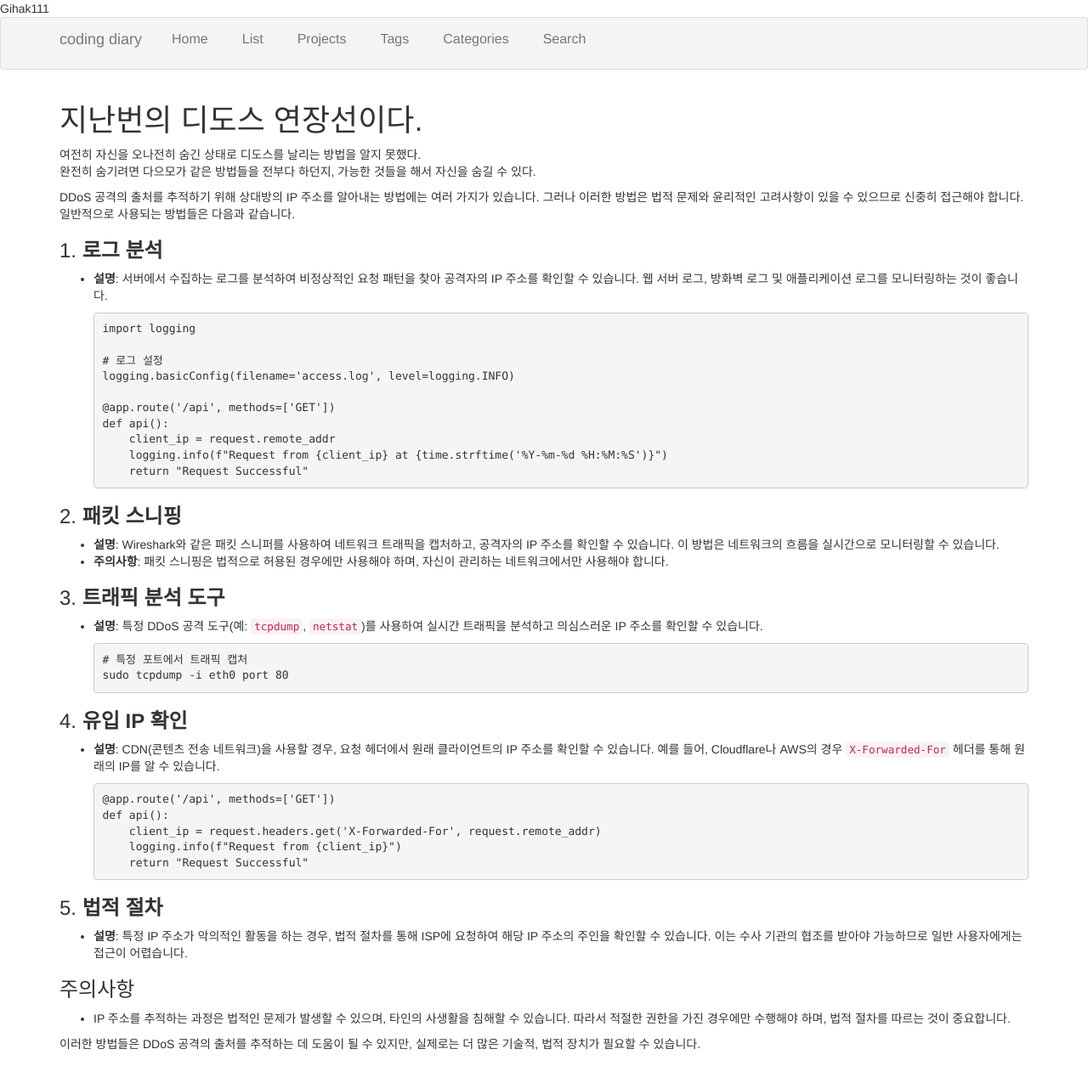
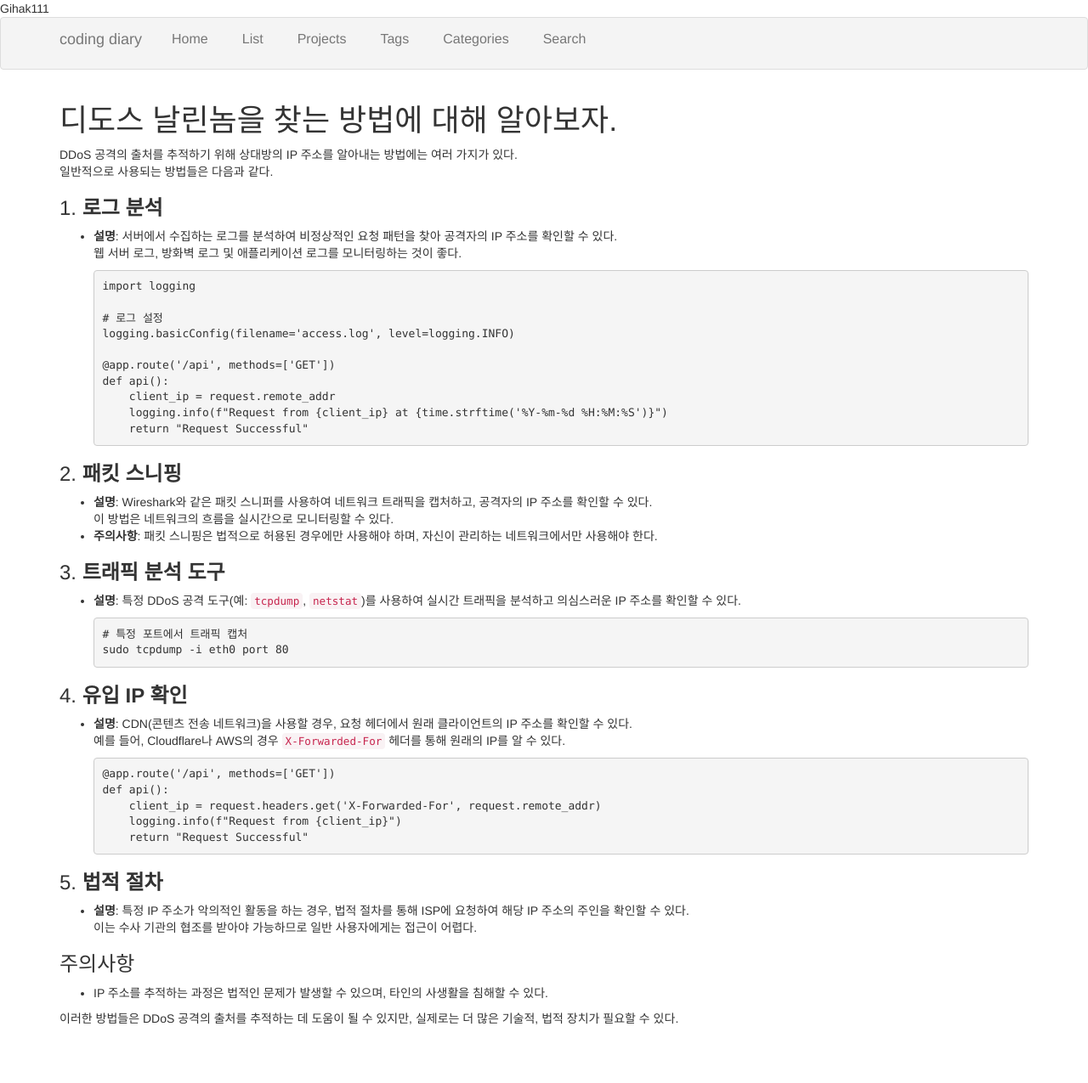
Before and after one commit to Gihak111/Gihak111.github.io, a Jekyll site: the page built from _posts/2024-10-30-python_DDos_Defense_2_upload.md, in a window 1280 px wide and 1400 px high. Shown: the top 1275 px of the window at 85% size. Built offline with Jekyll 4.4.1, drawn with Linux system fonts in a browser that asks for light colours.

Commit message:
Update 2024-10-30-python_DDos_Defense_2_upload.md

````diff
--- a/_posts/2024-10-30-python_DDos_Defense_2_upload.md
+++ b/_posts/2024-10-30-python_DDos_Defense_2_upload.md
@@ -1,6 +1,6 @@
 ---
 layout: single
-title:  "윈도우에서 디도스 막는 법"
+title:  "윈도우에서 디도스 날린놈 찾기"
 categories: "Secure"
 tag: "Secure"
 toc: true
@@ -8,17 +8,13 @@ author_profile: false
 sidebar:
     nav: "docs"
 ---
-
-# 지난번의 디도스 연장선이다.
-여전히 자신을 오나전히 숨긴 상태로 디도스를 날리는 방법을 알지 못했다.
-완전히 숨기려면 다으모가 같은 방법들을 전부다 하던지, 가능한 것들을 해서 자신을 숨길 수 있다.
-
-
-
-DDoS 공격의 출처를 추적하기 위해 상대방의 IP 주소를 알아내는 방법에는 여러 가지가 있습니다. 그러나 이러한 방법은 법적 문제와 윤리적인 고려사항이 있을 수 있으므로 신중히 접근해야 합니다. 일반적으로 사용되는 방법들은 다음과 같습니다.
+# 디도스 날린놈을 찾는 방법에 대해 알아보자.
+DDoS 공격의 출처를 추적하기 위해 상대방의 IP 주소를 알아내는 방법에는 여러 가지가 있다.
+일반적으로 사용되는 방법들은 다음과 같다.
 
 ### 1. **로그 분석**
-- **설명**: 서버에서 수집하는 로그를 분석하여 비정상적인 요청 패턴을 찾아 공격자의 IP 주소를 확인할 수 있습니다. 웹 서버 로그, 방화벽 로그 및 애플리케이션 로그를 모니터링하는 것이 좋습니다.
+- **설명**: 서버에서 수집하는 로그를 분석하여 비정상적인 요청 패턴을 찾아 공격자의 IP 주소를 확인할 수 있다.
+웹 서버 로그, 방화벽 로그 및 애플리케이션 로그를 모니터링하는 것이 좋다.
 
   ```python
   import logging
@@ -34,11 +30,12 @@ DDoS 공격의 출처를 추적하기 위해 상대방의 IP 주소를 알아내
   ```
 
 ### 2. **패킷 스니핑**
-- **설명**: Wireshark와 같은 패킷 스니퍼를 사용하여 네트워크 트래픽을 캡처하고, 공격자의 IP 주소를 확인할 수 있습니다. 이 방법은 네트워크의 흐름을 실시간으로 모니터링할 수 있습니다.
-- **주의사항**: 패킷 스니핑은 법적으로 허용된 경우에만 사용해야 하며, 자신이 관리하는 네트워크에서만 사용해야 합니다.
+- **설명**: Wireshark와 같은 패킷 스니퍼를 사용하여 네트워크 트래픽을 캡처하고, 공격자의 IP 주소를 확인할 수 있다.
+이 방법은 네트워크의 흐름을 실시간으로 모니터링할 수 있다.
+- **주의사항**: 패킷 스니핑은 법적으로 허용된 경우에만 사용해야 하며, 자신이 관리하는 네트워크에서만 사용해야 한다.
 
 ### 3. **트래픽 분석 도구**
-- **설명**: 특정 DDoS 공격 도구(예: `tcpdump`, `netstat`)를 사용하여 실시간 트래픽을 분석하고 의심스러운 IP 주소를 확인할 수 있습니다.
+- **설명**: 특정 DDoS 공격 도구(예: `tcpdump`, `netstat`)를 사용하여 실시간 트래픽을 분석하고 의심스러운 IP 주소를 확인할 수 있다.
 
   ```bash
   # 특정 포트에서 트래픽 캡처
@@ -46,7 +43,8 @@ DDoS 공격의 출처를 추적하기 위해 상대방의 IP 주소를 알아내
   ```
 
 ### 4. **유입 IP 확인**
-- **설명**: CDN(콘텐츠 전송 네트워크)을 사용할 경우, 요청 헤더에서 원래 클라이언트의 IP 주소를 확인할 수 있습니다. 예를 들어, Cloudflare나 AWS의 경우 `X-Forwarded-For` 헤더를 통해 원래의 IP를 알 수 있습니다.
+- **설명**: CDN(콘텐츠 전송 네트워크)을 사용할 경우, 요청 헤더에서 원래 클라이언트의 IP 주소를 확인할 수 있다.
+예를 들어, Cloudflare나 AWS의 경우 `X-Forwarded-For` 헤더를 통해 원래의 IP를 알 수 있다.
 
   ```python
   @app.route('/api', methods=['GET'])
@@ -57,9 +55,10 @@ DDoS 공격의 출처를 추적하기 위해 상대방의 IP 주소를 알아내
   ```
 
 ### 5. **법적 절차**
-- **설명**: 특정 IP 주소가 악의적인 활동을 하는 경우, 법적 절차를 통해 ISP에 요청하여 해당 IP 주소의 주인을 확인할 수 있습니다. 이는 수사 기관의 협조를 받아야 가능하므로 일반 사용자에게는 접근이 어렵습니다.
+- **설명**: 특정 IP 주소가 악의적인 활동을 하는 경우, 법적 절차를 통해 ISP에 요청하여 해당 IP 주소의 주인을 확인할 수 있다.
+이는 수사 기관의 협조를 받아야 가능하므로 일반 사용자에게는 접근이 어렵다.
 
 ### 주의사항
-- IP 주소를 추적하는 과정은 법적인 문제가 발생할 수 있으며, 타인의 사생활을 침해할 수 있습니다. 따라서 적절한 권한을 가진 경우에만 수행해야 하며, 법적 절차를 따르는 것이 중요합니다.
+- IP 주소를 추적하는 과정은 법적인 문제가 발생할 수 있으며, 타인의 사생활을 침해할 수 있다.
 
-이러한 방법들은 DDoS 공격의 출처를 추적하는 데 도움이 될 수 있지만, 실제로는 더 많은 기술적, 법적 장치가 필요할 수 있습니다.
+이러한 방법들은 DDoS 공격의 출처를 추적하는 데 도움이 될 수 있지만, 실제로는 더 많은 기술적, 법적 장치가 필요할 수 있다.
````
